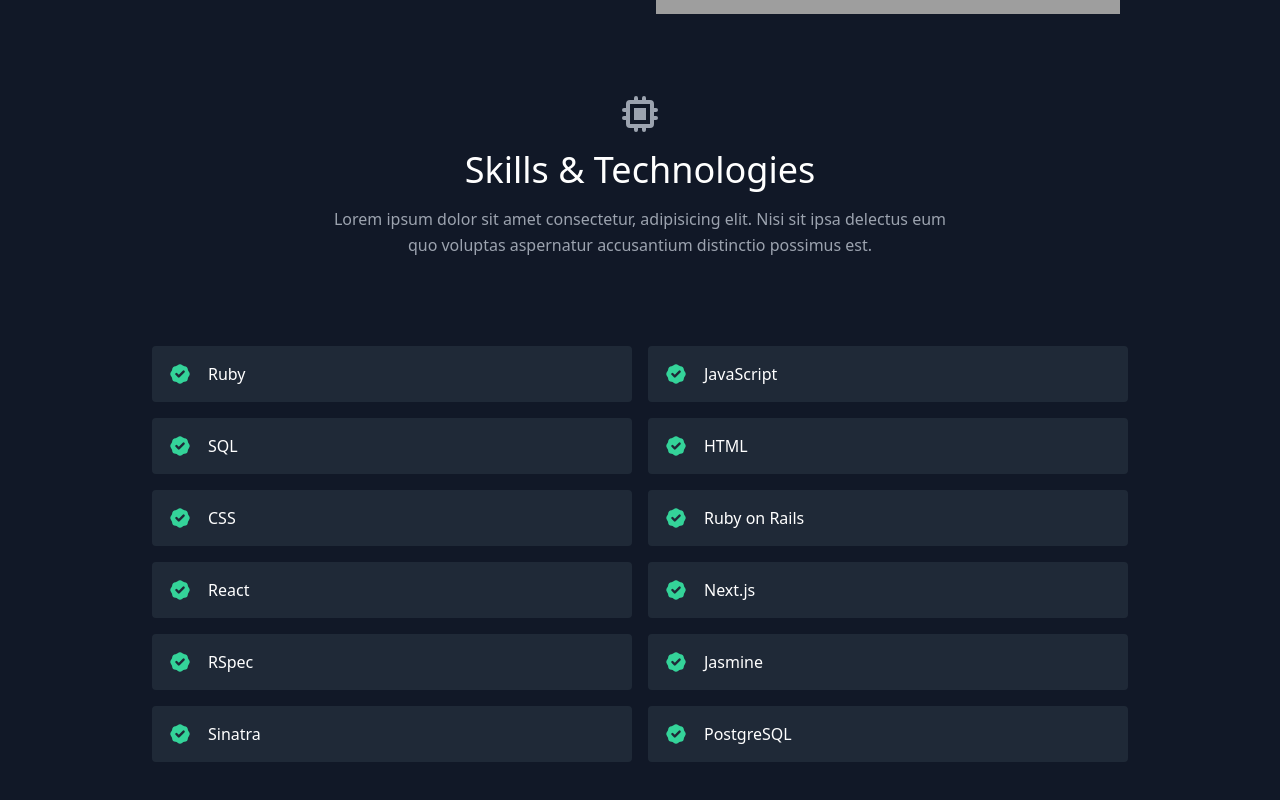
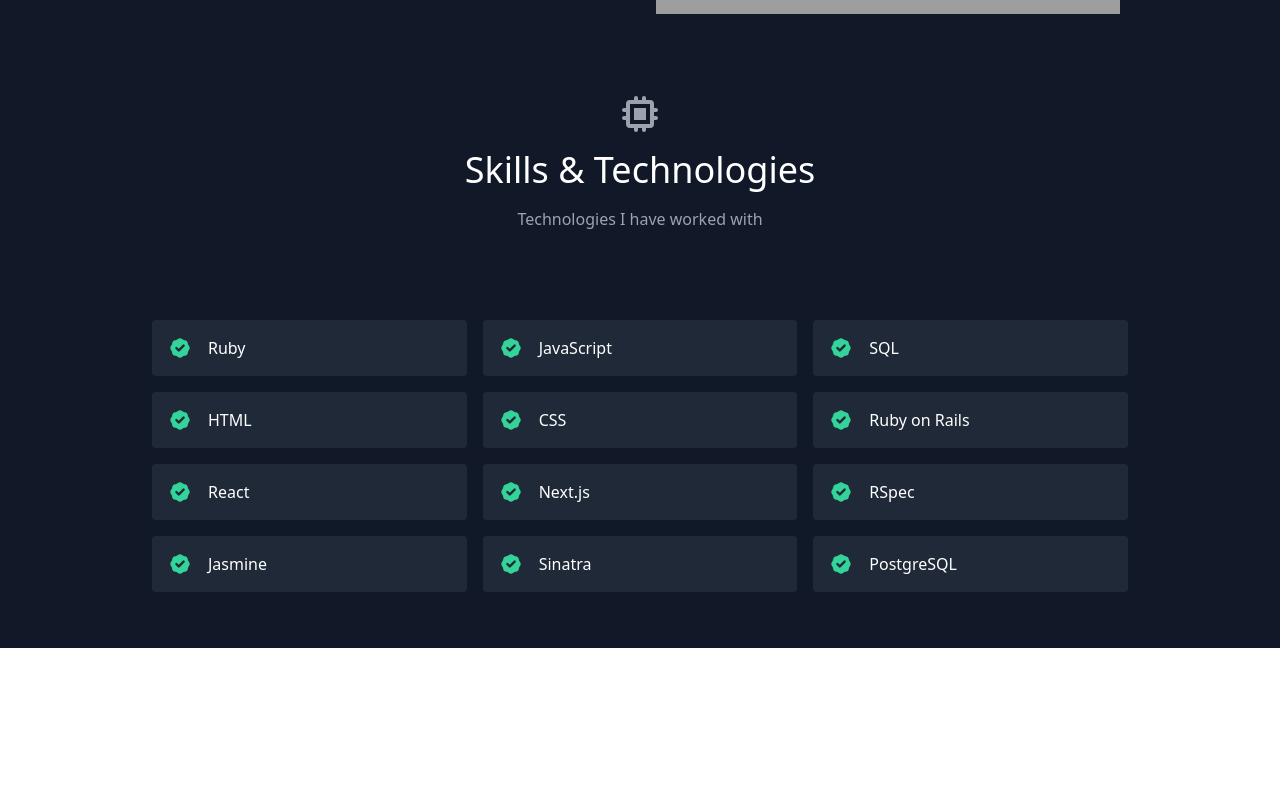
Before and after one commit to joominchoi/portfolio, a React (Create React App) app: page / in a window 1280 px wide. Shown: the part 1404-2204 px from the top of the page. After the commit the page ends 2052 px from the top, so only its background shows below. Built offline with nearby package versions, Linux system fonts and the light colour scheme; grey boxes are pictures that could not be loaded.

Commit message:
skills updated

```diff
--- a/src/components/Skills.js
+++ b/src/components/Skills.js
@@ -12,14 +12,12 @@
             Skills &amp; Technologies
           </h1>
           <p className="text-base leading-relaxed xl:w-2/4 lg:w-3/4 mx-auto">
-            Lorem ipsum dolor sit amet consectetur, adipisicing elit. Nisi sit
-            ipsa delectus eum quo voluptas aspernatur accusantium distinctio
-            possimus est.
+            Technologies I have worked with
           </p>
         </div>
         <div className="flex flex-wrap lg:w-4/5 sm:mx-auto sm:mb-2 -mx-2">
           {skills.map((skill) => (
-            <div key={skill} className="p-2 sm:w-1/2 w-full">
+            <div key={skill} className="p-2 sm:w-1/3 w-full">
               <div className="bg-gray-800 rounded flex p-4 h-full items-center">
                 <BadgeCheckIcon className="text-green-400 w-6 h-6 flex-shrink-0 mr-4" />
                 <span className="title-font font-medium text-white">
```
